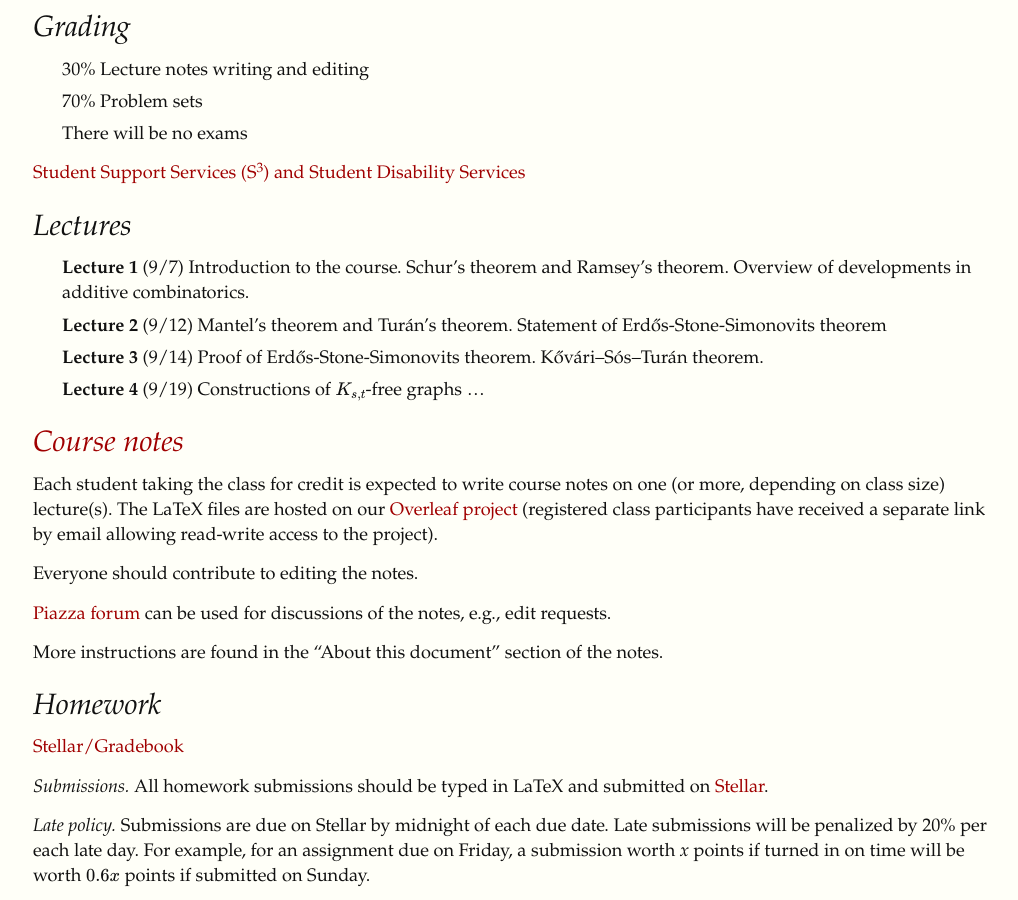
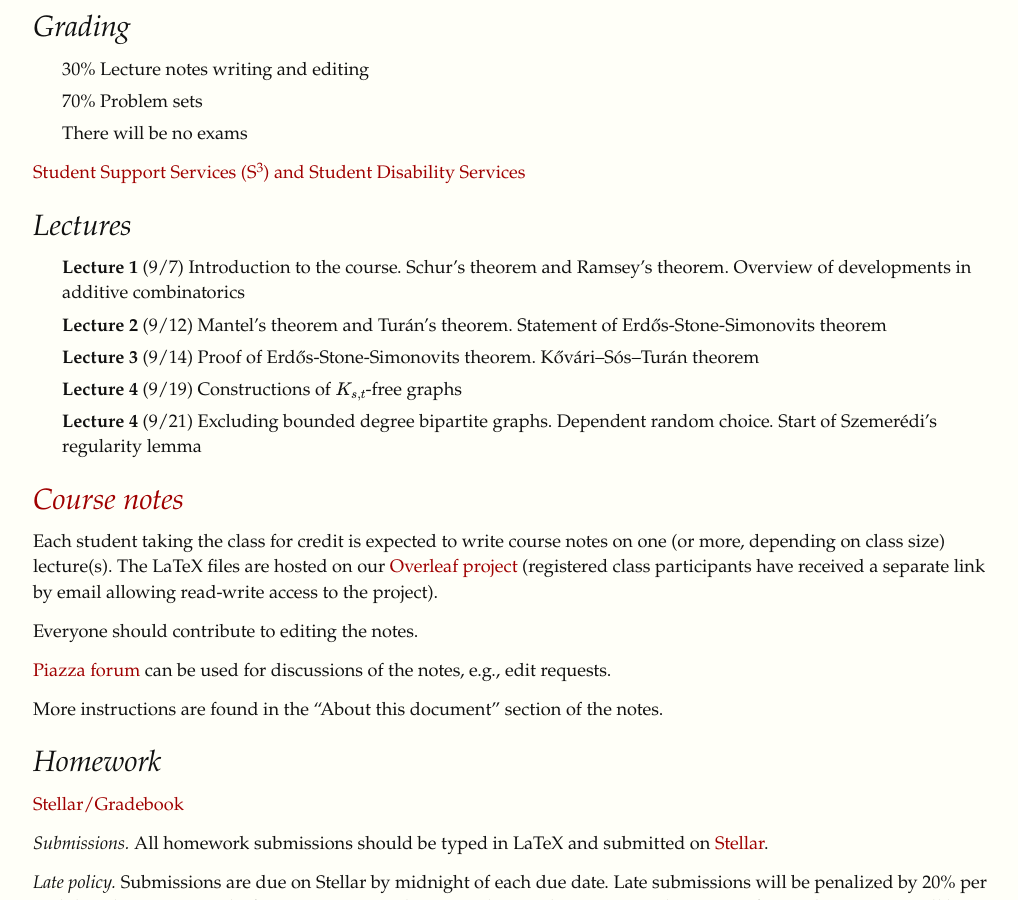
Before and after one commit to yufeizhao/yufeizhao.github.io, a Jekyll site: the page built from gtac/index.md, in a window 1280 px wide and 900 px high, scrolled down 1100 px. Shown: the whole window, without its empty margins (122-1140 px from the left). Built offline with Jekyll 4.4.1, drawn with Linux system fonts in a browser that asks for light colours; nearby versions of some CDN libraries; formulas are drawn with MathJax 3.

Commit message:
lec 4 outline

```diff
--- a/gtac/index.md
+++ b/gtac/index.md
@@ -48,10 +48,11 @@ Although the course will be largely divided into two parts (graph theory in the
 
 ## Lectures
 
-- **Lecture 1** (9/7) Introduction to the course. Schur's theorem and Ramsey's theorem. Overview of developments in additive combinatorics.
+- **Lecture 1** (9/7) Introduction to the course. Schur's theorem and Ramsey's theorem. Overview of developments in additive combinatorics
 - **Lecture 2** (9/12) Mantel's theorem and Turán's theorem. Statement of Erdős-Stone-Simonovits theorem
-- **Lecture 3** (9/14) Proof of Erdős-Stone-Simonovits theorem. Kővári–Sós–Turán theorem.
-- **Lecture 4** (9/19) Constructions of $K_{s,t}$-free graphs ...
+- **Lecture 3** (9/14) Proof of Erdős-Stone-Simonovits theorem. Kővári–Sós–Turán theorem
+- **Lecture 4** (9/19) Constructions of $K_{s,t}$-free graphs
+- **Lecture 4** (9/21) Excluding bounded degree bipartite graphs. Dependent random choice. Start of Szemerédi's regularity lemma
 
 
 ## [Course notes](https://www.overleaf.com/docs/10882601ffdwmvdgdptp/pdf.pdf)
```
